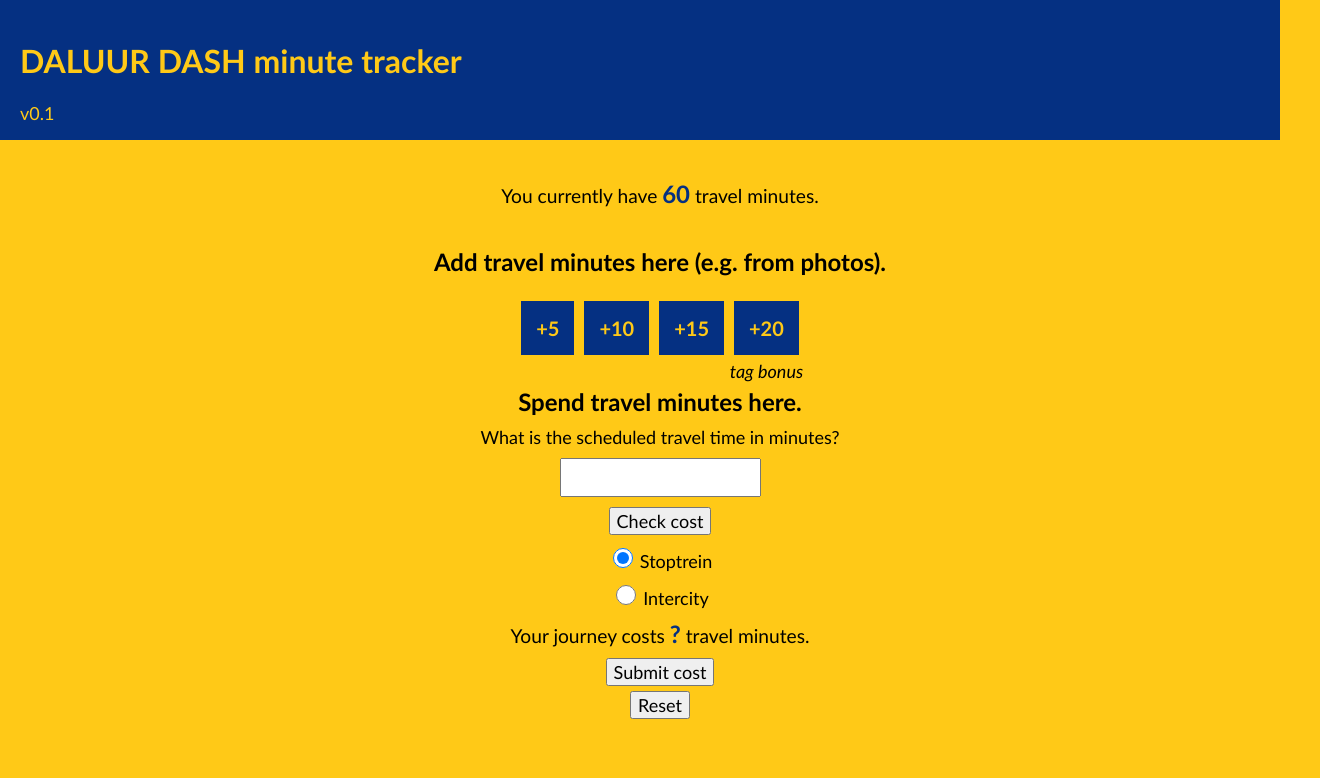
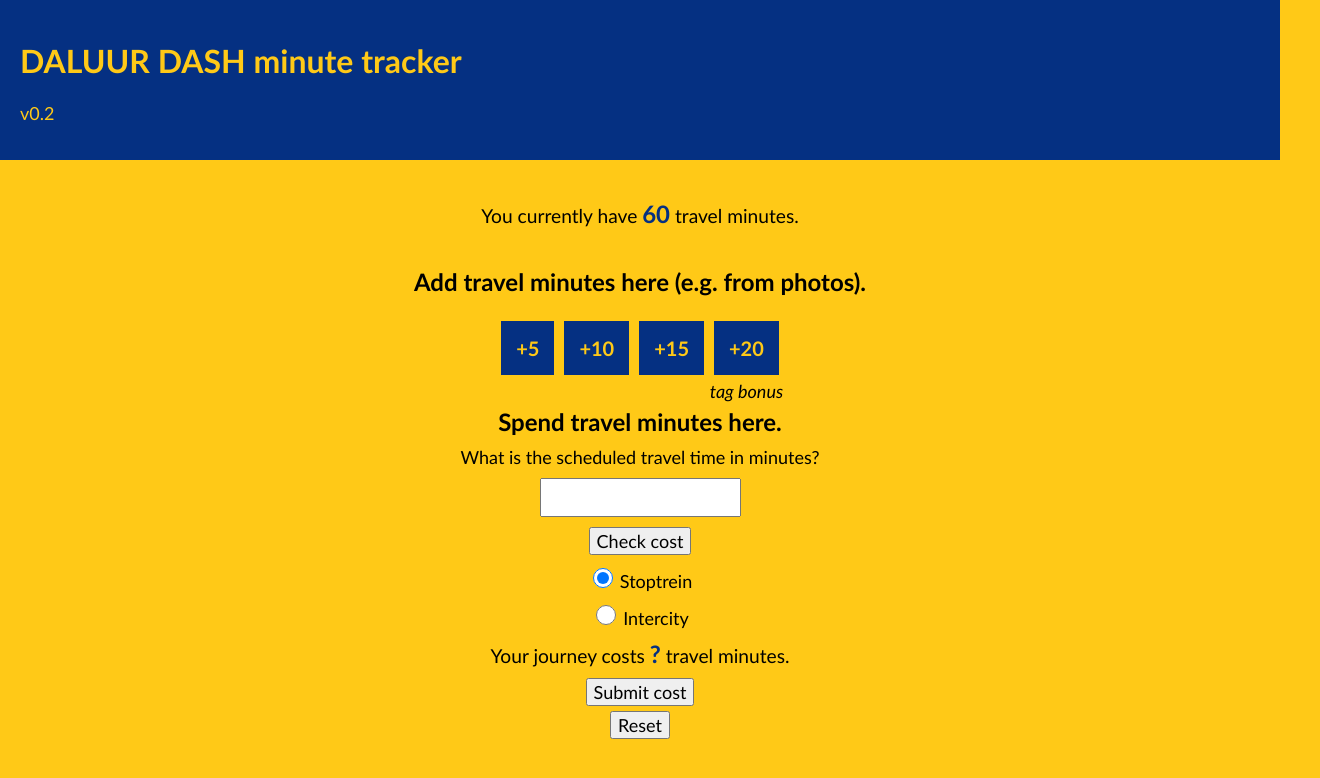
Before and after one commit to s-k-ahmed/daldash, a plain HTML site: page index.html in a window 1280 px wide. Shown: the whole page, 1320 px wide, since content can reach past the window. Drawn offline with Linux system fonts and the light colour scheme.

Commit message:
v0.2
css update of header/nonheader containers

```diff
--- a/daldash-stylesheet.css
+++ b/daldash-stylesheet.css
@@ -26,7 +26,7 @@ p, span, label, button {
     position:absolute;
     top:0px;left:0px;
     width: calc(100% - 40px);
-    height: 100px;
+    height: 15%;
     background-color: var(--nsblue);
     color: var(--nsyellow);
     padding: 20px;
@@ -34,8 +34,8 @@ p, span, label, button {
 
 #nonheader {
     position:absolute;
-    top:140px;left:0px;
-    width: 100%;
+    top: calc(15% + 40px); left:0px;
+    width: calc(100% - 40px);
     padding: 20px;
     display: flex;
     flex-direction: column;
--- a/daldash.js
+++ b/daldash.js
@@ -1,4 +1,4 @@
-const versionNumber = "0.1";
+const versionNumber = "0.2";
 let currentStatus = {balance: 60, history: []};
 
 // importBackup();
```
